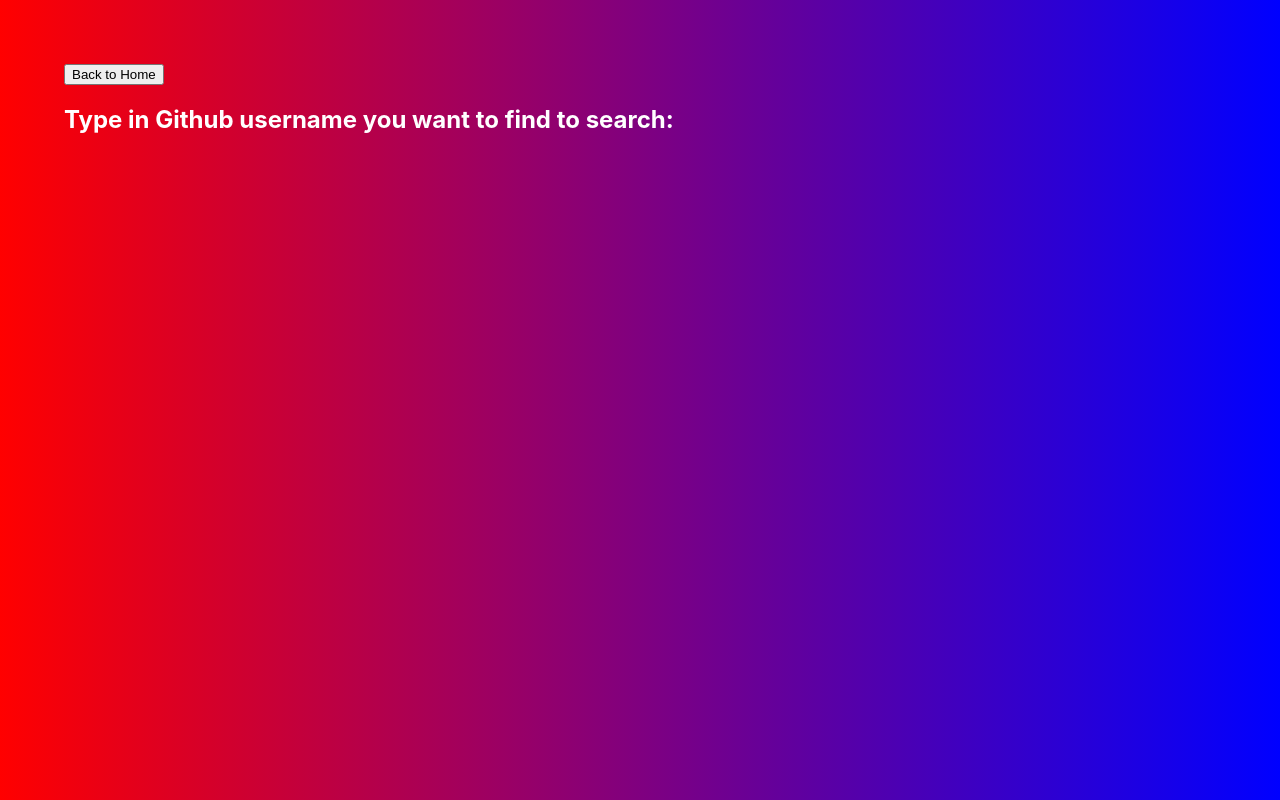
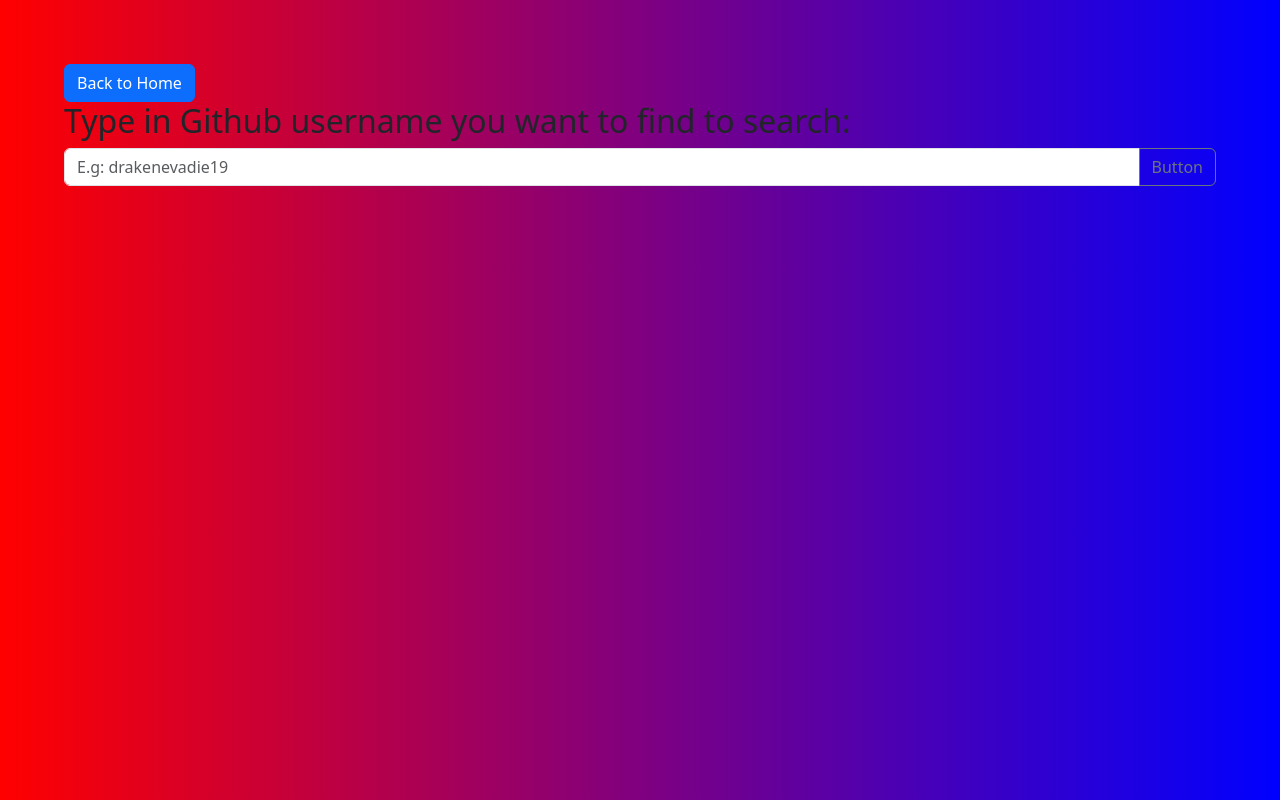
Before and after one commit to drakenevadie19/ghProfileFinder, a React (Create React App) app in the folder front-end/: page /find/username in a window 1280 px wide. Built offline with nearby package versions, Linux system fonts and the light colour scheme.

Commit message:
New Change: Add bootstrap for both page

```diff
--- a/front-end/src/App.js
+++ b/front-end/src/App.js
@@ -4,6 +4,8 @@
 import StartPage from './pages/start-page';
 import FindByUserName from './pages/find-by-username';
 import FindByName from './pages/find-by-name';
+
+import 'bootstrap/dist/css/bootstrap.min.css';
 
 function App() {
   return (
--- a/front-end/src/index.js
+++ b/front-end/src/index.js
@@ -3,6 +3,7 @@
 import './index.css';
 import App from './App';
 import reportWebVitals from './reportWebVitals';
+import 'bootstrap/dist/css/bootstrap.min.css';
 
 const root = ReactDOM.createRoot(document.getElementById('root'));
 root.render(
--- a/front-end/src/pages/find-by-name.js
+++ b/front-end/src/pages/find-by-name.js
@@ -7,13 +7,16 @@
             <div className="find-frame">
                 <button
                     type="button"
-                    className="btn btn-success"
+                    className="btn btn-primary"
                     onClick={() => navigate("/")}
                 >
                     Back to Home
                 </button>
                 <h2>Type in name of user you want to find to search:</h2>
-
+                <div class="input-group mb-3">
+                    <input type="text" class="form-control" placeholder="E.g: Thanh Nguyen Do" aria-label="Recipient's name" aria-describedby="button-addon2" />
+                    <button class="btn btn-outline-secondary" type="button" id="button-addon2">Button</button>
+                </div>
             </div>
         </>
     )
--- a/front-end/src/pages/find-by-username.js
+++ b/front-end/src/pages/find-by-username.js
@@ -7,13 +7,17 @@
         <div className="find-frame">
             <button
                 type="button"
-                className="btn btn-success"
+                className="btn btn-primary"
                 onClick={() => navigate("/")}
             >
                 Back to Home
             </button>
             <h2>Type in Github username you want to find to search:</h2>
 
+            <div class="input-group mb-3">
+                <input type="text" class="form-control" placeholder="E.g: drakenevadie19" aria-label="Recipient's username" aria-describedby="button-addon2" />
+                <button class="btn btn-outline-secondary" type="button" id="button-addon2">Button</button>
+            </div>
         </div>
     </>
   );
```
